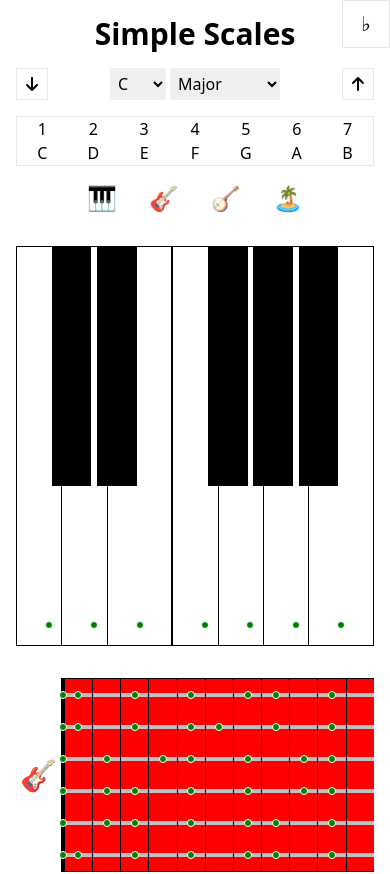
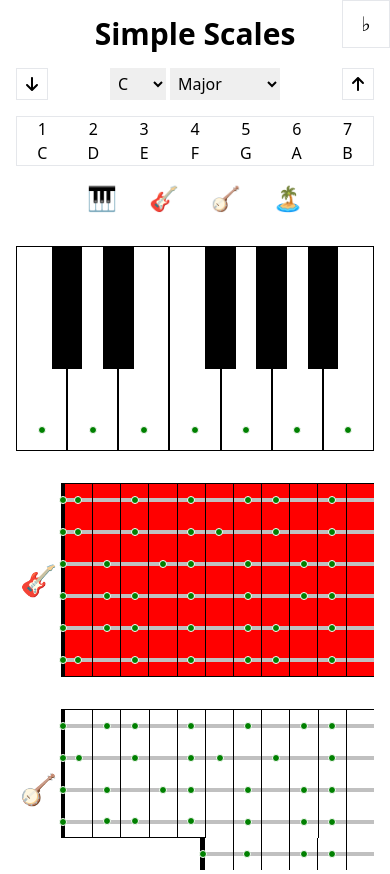
Before and after one commit to kylemichaelsullivan/simple-scales, a React (Vite) app: page / in a window 390 px wide. Shown: the top 874 px of the page. Built offline with nearby package versions, Linux system fonts and the light colour scheme.

Commit message:
FIX: Make Piano Responsive (adjusting one CSS var, and it just scaled everything on its own)

```diff
--- a/src/index.css
+++ b/src/index.css
@@ -84,7 +84,7 @@ select {
 }
 
 .Piano {
-  --width-white: 6.25rem;
+  --width-white: min(calc((100vw - 2rem) / 7), 6.25rem);
   --width-black: calc(var(--width-white) * 0.6);
 }
 
```
